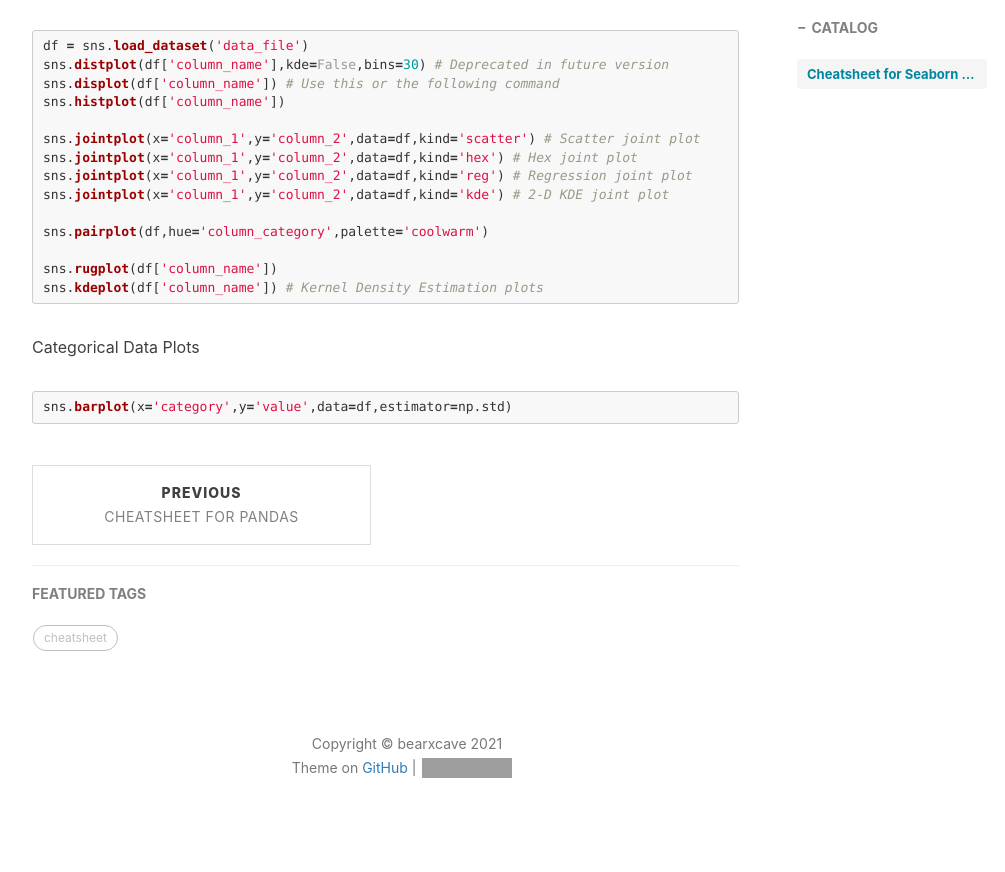
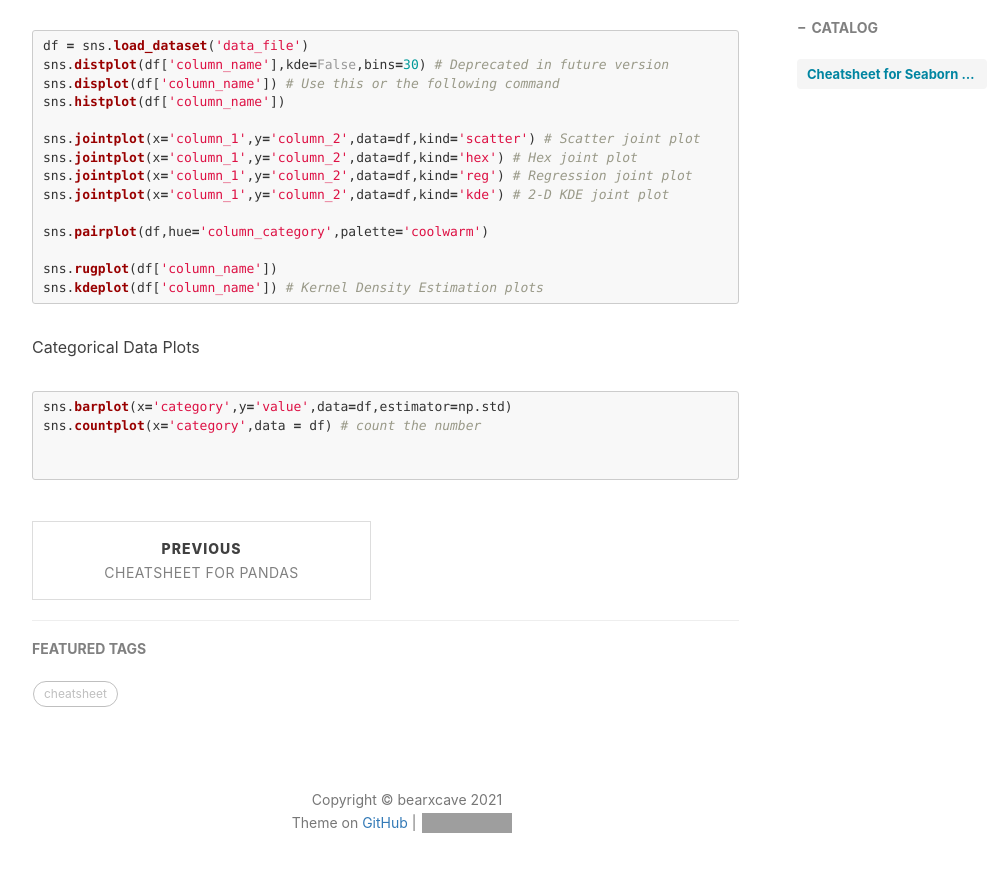
Before and after one commit to Bearxcave/Bearxcave.github.io, a Jekyll site: the page built from _posts/2021-02-22-cheatsheet-seaborn.md, in a window 1280 px wide and 900 px high, scrolled down 794 px. Shown: the top 872 px of the window, without its empty margins (233-1238 px from the left). Built offline with Jekyll 4.4.1, drawn with Linux system fonts in a browser that asks for light colours; nearby versions of some CDN libraries; comment, search, counter and statistics services are not loaded; before the commit the page ends 1639 px from its top, so only the background shows below that; grey boxes are pictures that could not be loaded.

Commit message:
Update 2021-02-22-cheatsheet-seaborn.md

````diff
--- a/_posts/2021-02-22-cheatsheet-seaborn.md
+++ b/_posts/2021-02-22-cheatsheet-seaborn.md
@@ -46,4 +46,8 @@ sns.kdeplot(df['column_name']) # Kernel Density Estimation plots
 Categorical Data Plots
 ```python
 sns.barplot(x='category',y='value',data=df,estimator=np.std)
+sns.countplot(x='category',data = df) # count the number
+
+
+
 ```
````
